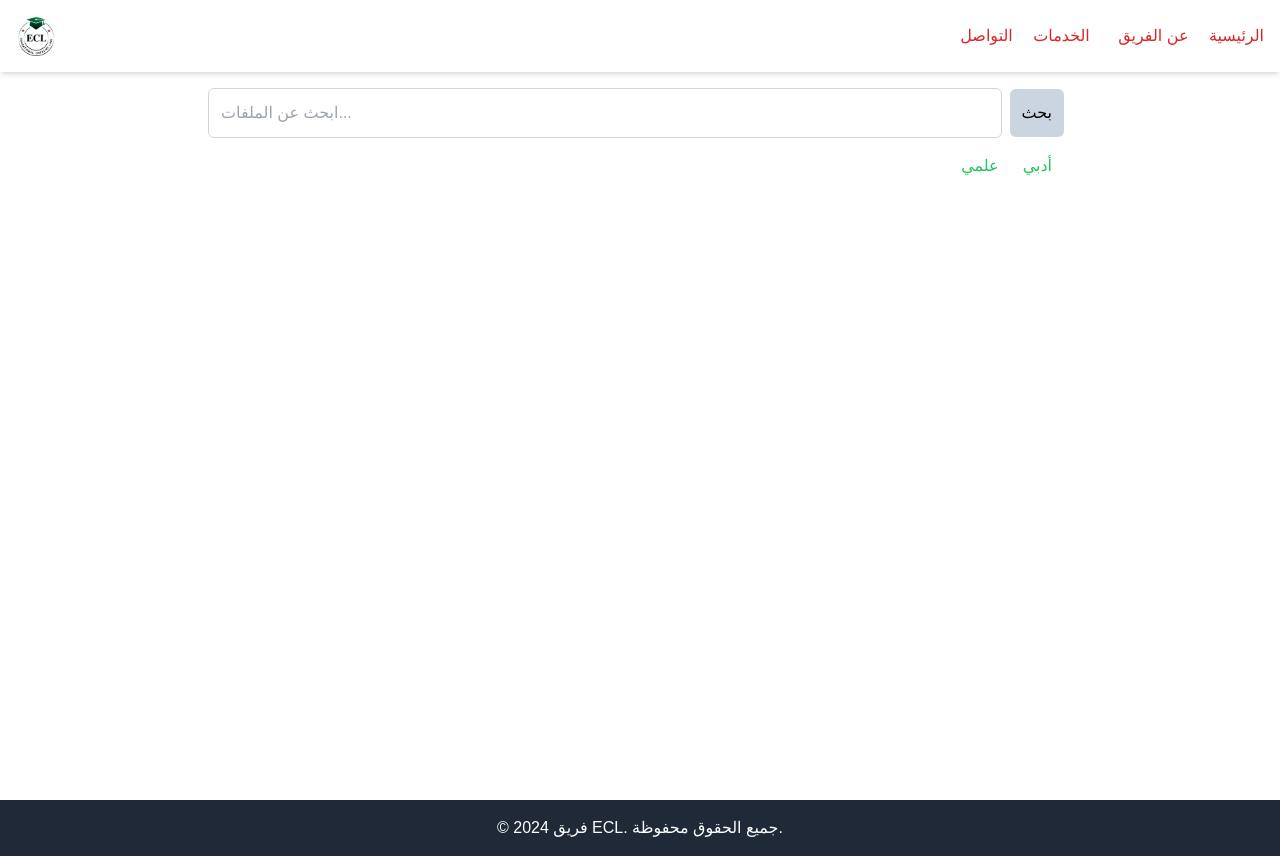
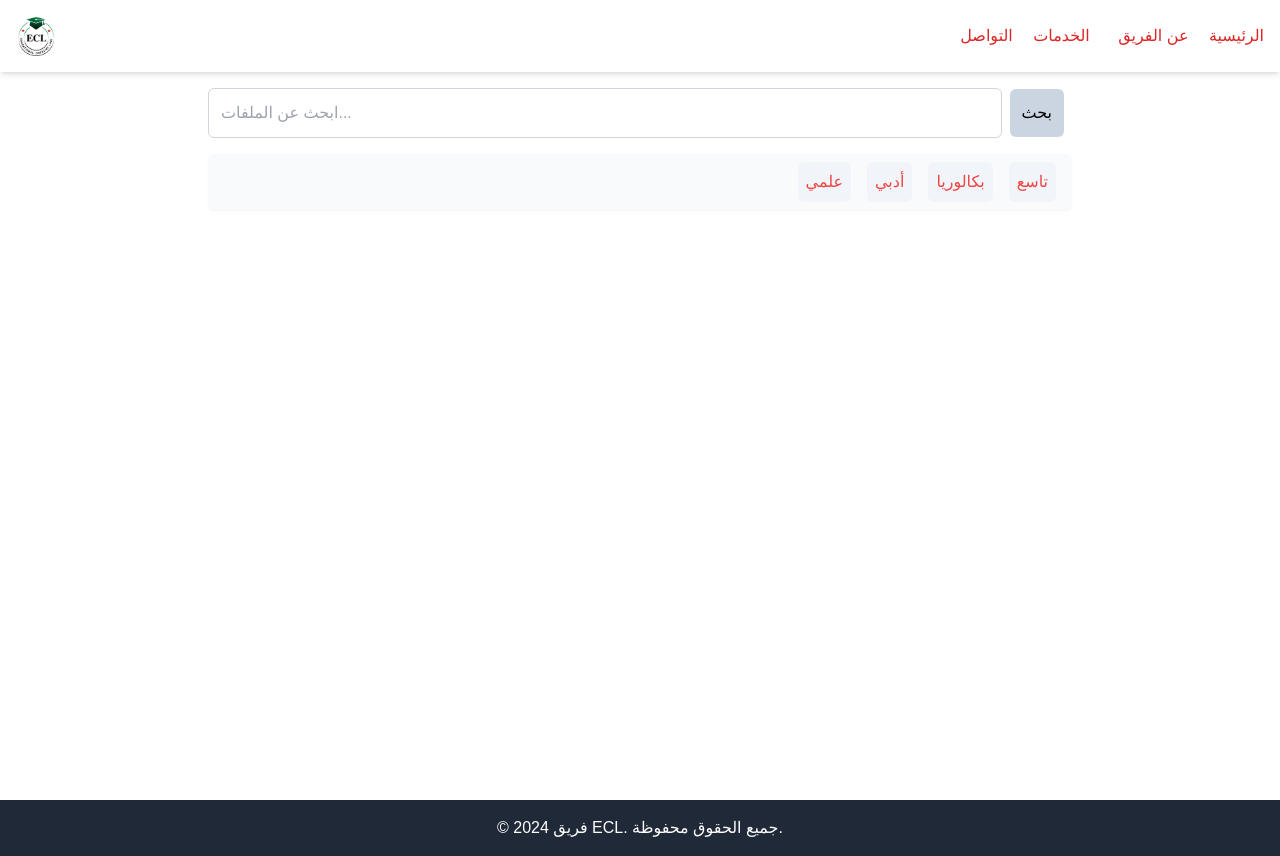
Before and after one commit to Hadiiik/eclWeb, a Next.js app: page /files in a window 1280 px wide. Built offline with nearby package versions, Linux system fonts and the light colour scheme; a web font is replaced by a local one.

Commit message:
working on fiels ui

```diff
--- a/app/api/fiels/search/route.ts
+++ b/app/api/fiels/search/route.ts
@@ -53,7 +53,7 @@ export async function POST(req: NextRequest) {
     const key = `search_${page}_${search_query}`;
 
     if(cache.has(key)){
-        console.log(cache.get(key))
+        await wait(500);
         return NextResponse.json(cache.get(key));
     }
 
@@ -62,7 +62,6 @@ export async function POST(req: NextRequest) {
     // إنشاء شروط التصفية لكل كلمة مشابهة
     let filters = Array.from(similarWords).map(word => `full_category_path.ilike.%${word}%`).join(',');
     //filters = search_query + filters;
-    console.log(similarWords)
     // تنفيذ البحث باستخدام شروط التصفية المدمجة
     const { data, error } = await supabase
         .from("files")
--- a/app/files/page.tsx
+++ b/app/files/page.tsx
@@ -14,17 +14,19 @@ const SearchPage: React.FC = () => {
   const [filesPages, setFilePages] = useState<File[][]>([[]]);
   const [erro, setError] = useState(false);
   const [loading, setLoading] = useState(false);
+  const [currentCatIndx,setCurrentCatIndx] = useState(-1);
 
   const handleSearch = (event: React.ChangeEvent<HTMLInputElement>) => {
     setSearchTerm(event.target.value);
   };
 
-  const handleSuggestionClick = (suggestion: string) => {
+  const handleSuggestionClick = (suggestion: string,indx :number) => {
+    setCurrentCatIndx(indx);
     setSearchTerm(suggestion);
-    onSearch();
+    onSearch(suggestion);
   };
 
-  const onSearch = async () => {
+  const onSearch = async (search_query:string) => {
     setLoading(true);
     const req = { "page": 1, "search_query": searchTerm.trim() };
     const req_body = JSON.stringify(req);
@@ -47,6 +49,8 @@ const SearchPage: React.FC = () => {
   const uniqueCategories = [
     "علمي",
     "أدبي",
+    "بكالوريا",
+    "تاسع"
   ];
 
   return (
@@ -57,29 +61,30 @@ const SearchPage: React.FC = () => {
           <div className='flex justify-end'>
             <input
               type="search"
-              className="w-full p-3 rounded-md border border-gray-300 focus:outline-none focus:border-green-500"
+              className="w-full p-3 rounded-md border border-gray-300 focus:outline-none focus:border-green-500 "
               placeholder="ابحث عن الملفات..."
               value={searchTerm}
               onChange={handleSearch}
             />
             <p className='p-3 mx-2 bg-slate-300 flex self-center rounded-md hover:bg-slate-200 hover:cursor-pointer'
-              onClick={onSearch}
+              onClick={()=>onSearch(searchTerm)}
             >بحث</p>
           </div>
         </div >
-        <div className="grid justify-items-end">
-          <div className=' flex px-2'>
+        <div className="grid justify-items-start">
+          <div className=' flex px-2 bg-slate-50 w-full justify-end mr-4  rounded-md shadow-sm py-2'>
           {uniqueCategories.map((category, index) => (
             <button
               key={index}
-              className="  flex px-3 text-green-500 hover:text-green-600"
-              onClick={() => handleSuggestionClick(category)}
+              className={ (index==currentCatIndx)? " text-green-500 bg-slate-100 p-2 rounded-md shadow-md":""+ "flex  text-red-500 hover:text-green-600 mx-2  bg-slate-100 p-2 rounded-md"}
+              onClick={() => handleSuggestionClick(category,index)}
             >
               {category}
             </button>
 
           ))}
           </div>
+          <br></br>
           {
             loading && <FilesLoadingSkeleton />
           }
```
